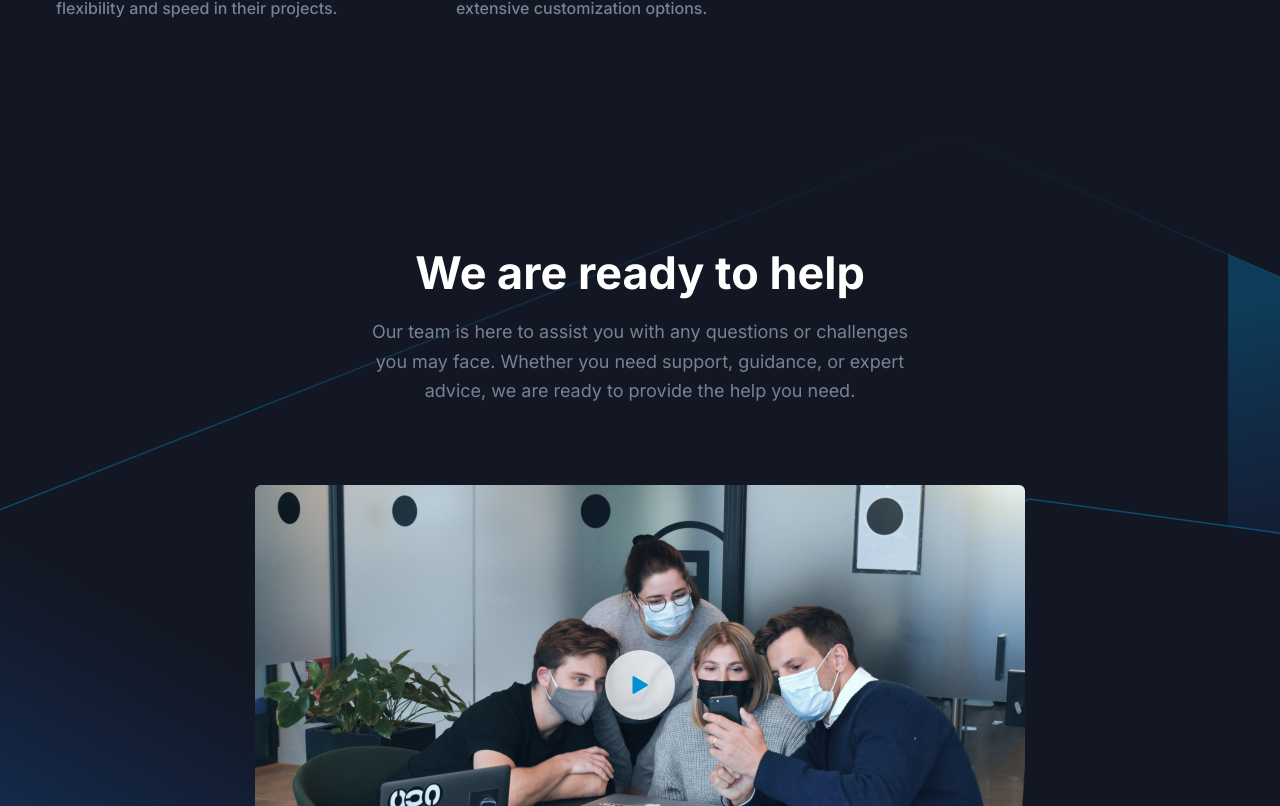
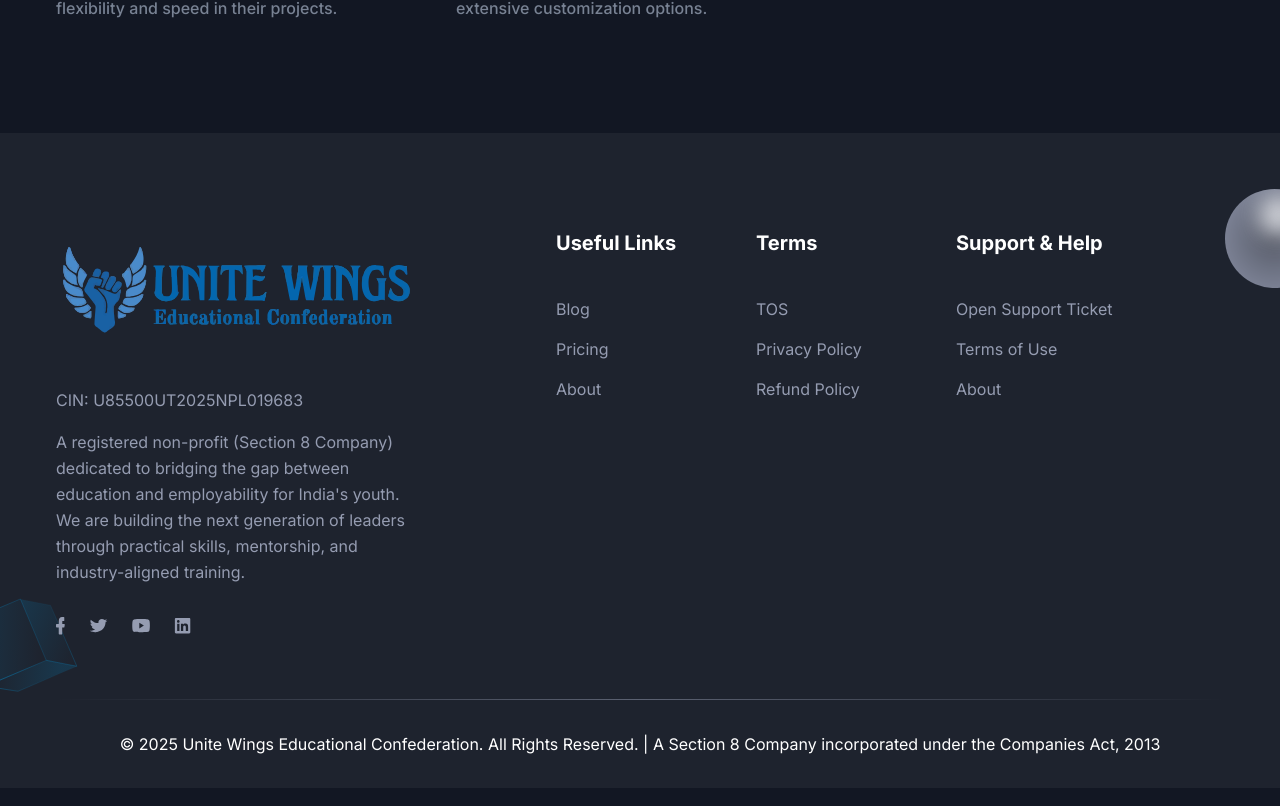
Before and after one commit to saksham-joshi/Unite-Wings, a Next.js app: page / in a window 1280 px wide. Shown: the part 2134-2940 px from the top of the page. Built offline with nearby package versions, Linux system fonts and the light colour scheme.

Commit message:
Removed: many components from Landing page

```diff
--- a/app/page.tsx
+++ b/app/page.tsx
@@ -30,14 +30,14 @@ export default function Home() {
       <ScrollUp />
       <Hero />
       <Features />
-      <Video />
+      {/* <Video />
       <Brands />
       <AboutSectionOne />
       <AboutSectionTwo />
       <Testimonials />
       <Pricing />
       <Blog />
-      <Contact />
+      <Contact />*/}
     </>
   );
 }
```
